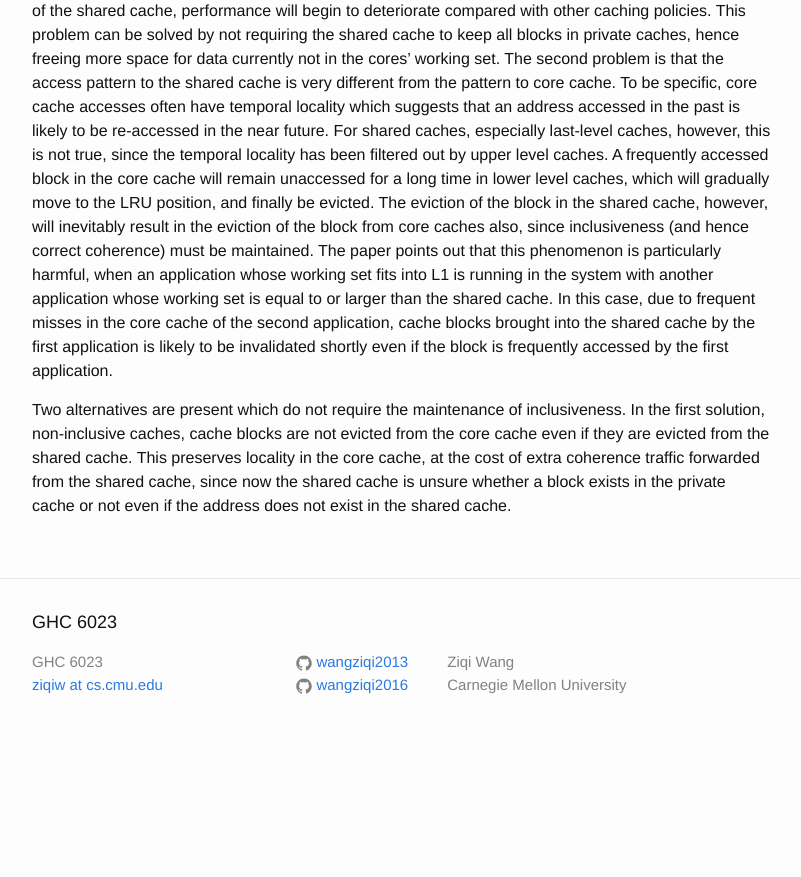
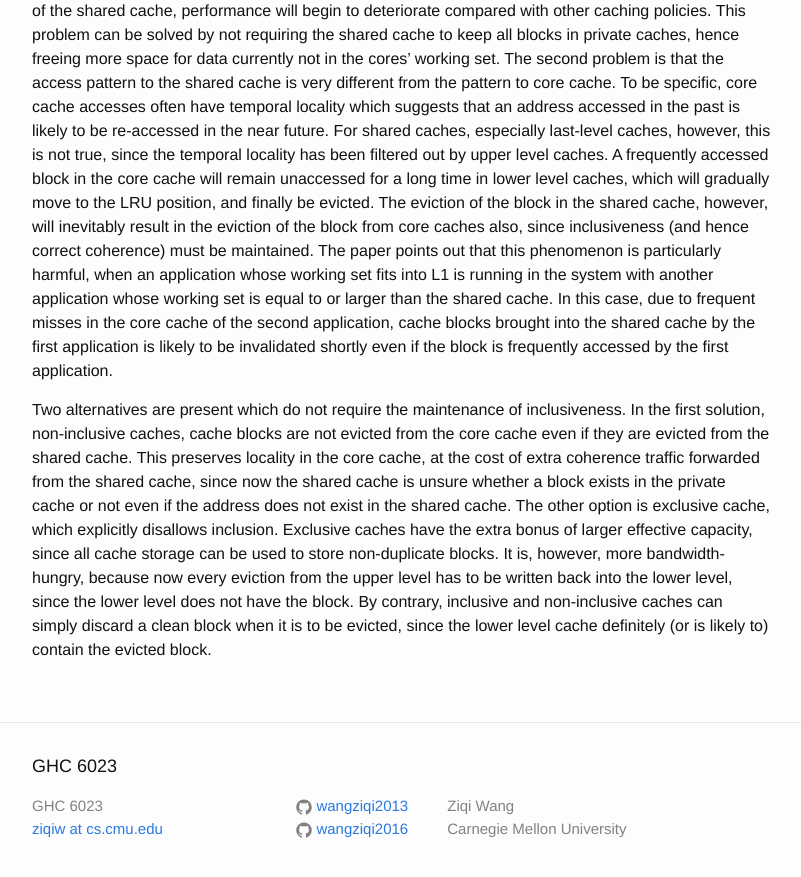
Before and after one commit to wangziqi2013/wangziqi2013.github.io, a Jekyll site: the page built from _posts/2019-08-22-achieving-non-inclusive-cache-performance-with-inclusive-caches.markdown, in a window 1280 px wide and 900 px high, scrolled down 700 px. Shown: the top 877 px of the window, without its empty margins (238-1039 px from the left). Built offline with Jekyll 4.4.1, drawn with Linux system fonts in a browser that asks for light colours; before the commit the page ends 1456 px from its top, so only the background shows below that.

Commit message:
Adding exclusive cache

```diff
--- a/_posts/2019-08-22-achieving-non-inclusive-cache-performance-with-inclusive-caches.markdown
+++ b/_posts/2019-08-22-achieving-non-inclusive-cache-performance-with-inclusive-caches.markdown
@@ -39,4 +39,8 @@ Two alternatives are present which do not require the maintenance of inclusivene
 caches, cache blocks are not evicted from the core cache even if they are evicted from the shared cache. This preserves
 locality in the core cache, at the cost of extra coherence traffic forwarded from the shared cache, since now the
 shared cache is unsure whether a block exists in the private cache or not even if the address does not exist in the
-shared cache.
+shared cache. The other option is exclusive cache, which explicitly disallows inclusion. Exclusive caches have the
+extra bonus of larger effective capacity, since all cache storage can be used to store non-duplicate blocks. It is, however,
+more bandwidth-hungry, because now every eviction from the upper level has to be written back into the lower level,
+since the lower level does not have the block. By contrary, inclusive and non-inclusive caches can simply discard a clean
+block when it is to be evicted, since the lower level cache definitely (or is likely to) contain the evicted block.
```
